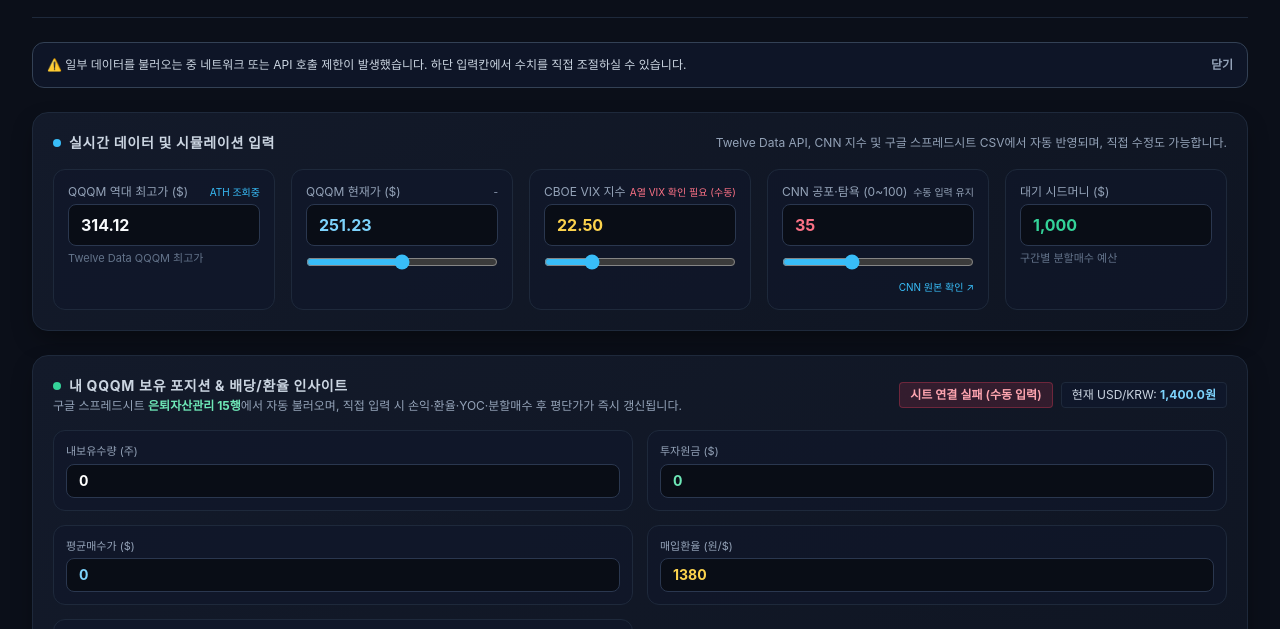
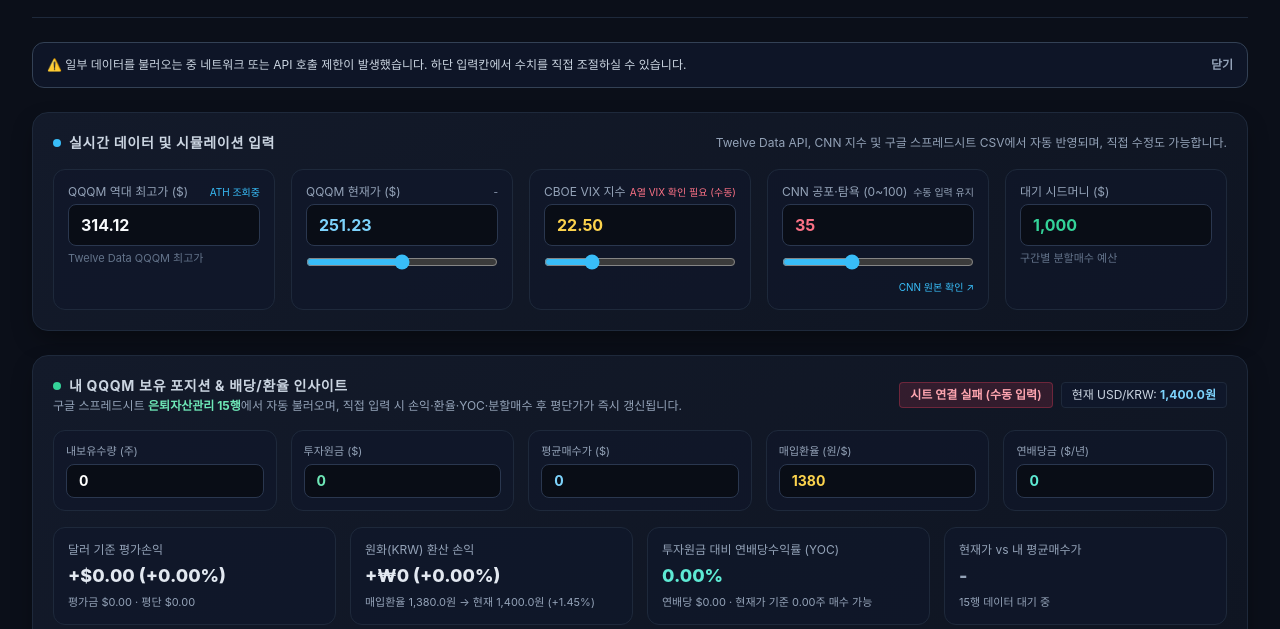
Before and after one commit to pastry1127/qqqm-mdd, a plain HTML site: page index.html in a window 1280 px wide. Shown: the part 125-754 px from the top of the page. Drawn offline with nearby package versions, Linux system fonts and the light colour scheme; no server answers; a web font is replaced by a local one.

Commit message:
Update index.html

```diff
--- a/index.html
+++ b/index.html
@@ -177,8 +177,8 @@
         </div>
       </div>
 
-      <!-- 5개 포지션 입력 필드 (2열 정렬) -->
-      <div class="grid grid-cols-1 sm:grid-cols-2 gap-3.5 mb-4">
+      <!-- 5개 포지션 입력 필드 -->
+      <div class="grid grid-cols-1 sm:grid-cols-2 lg:grid-cols-5 gap-3.5 mb-4">
         <div class="bg-slate-900/60 p-3 rounded-xl border border-slate-800">
           <label class="block text-[11px] text-slate-400 mb-1">내보유수량 (주)</label>
           <input type="number" id="posSharesInput" step="0.01" min="0" value="0" oninput="recalculateAll()" class="input-box w-full px-3 py-1.5 rounded-lg text-sm font-bold text-white" />
```
